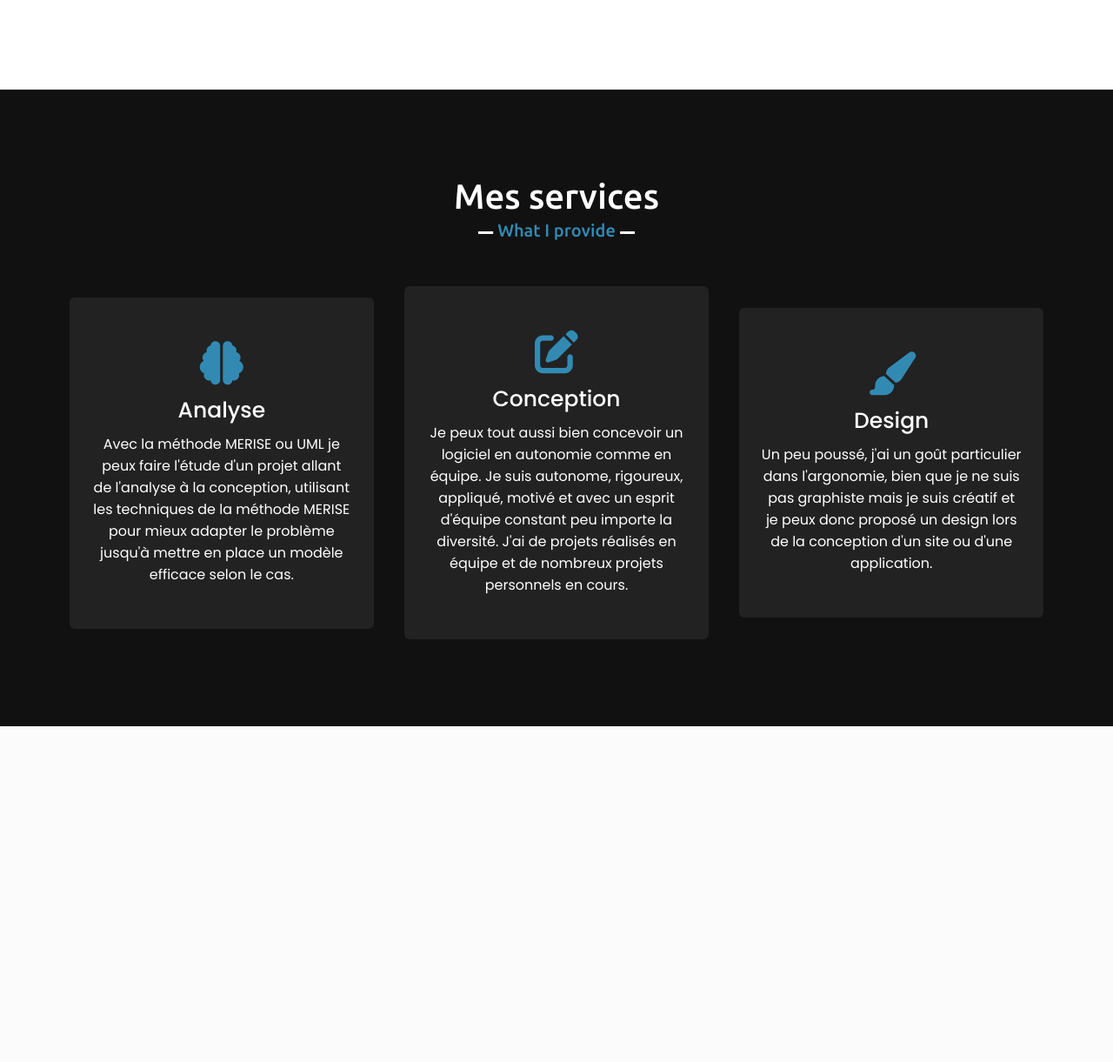
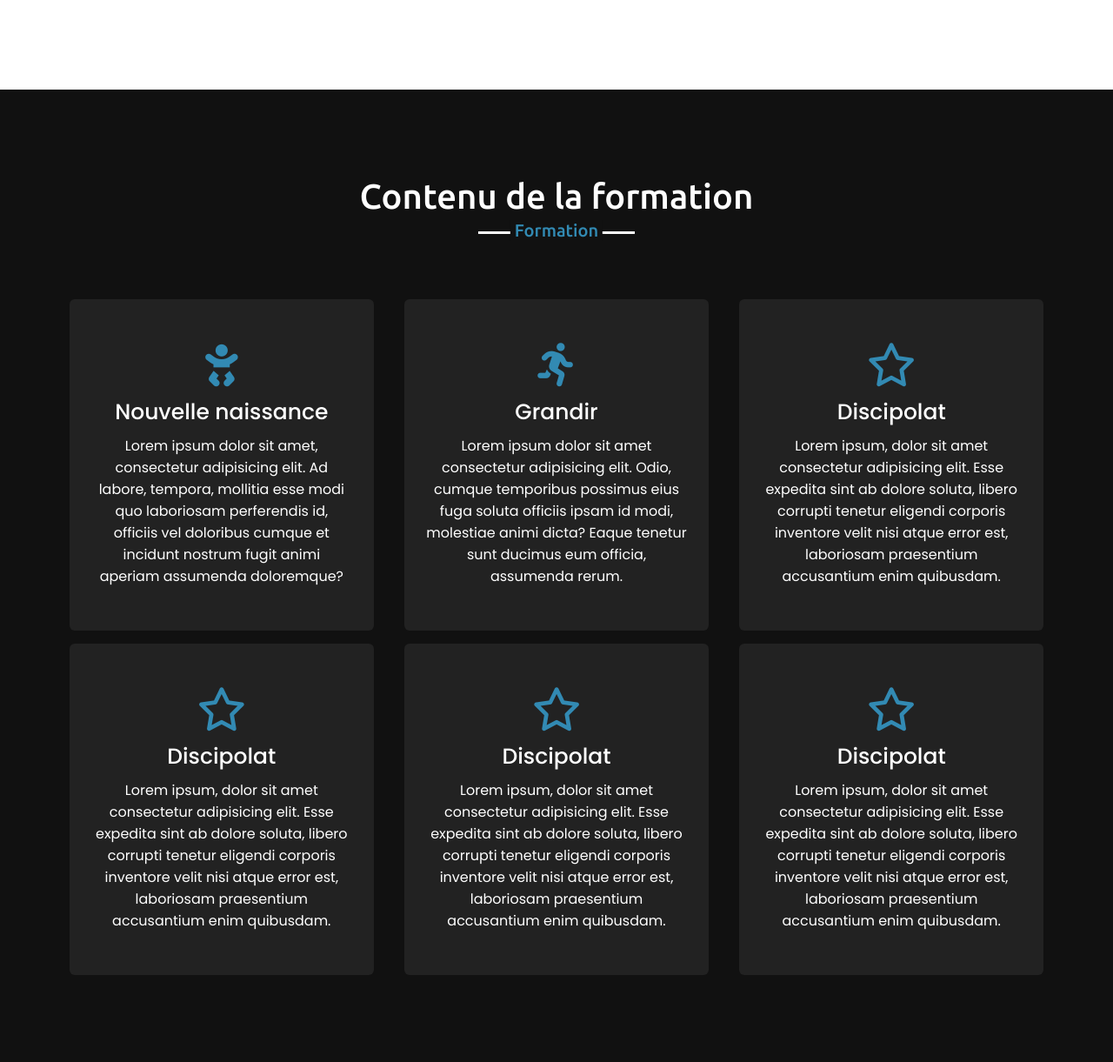
Before and after one commit to dididnk/Ecodis, a PHP site: page / in a window 1280 px wide. Shown: the part 1630-2851 px from the top of the page at 87% size. Before the commit the page ends 2465 px from the top, so only its background shows below. Run offline with PHP 8.4, Linux system fonts and the light colour scheme; some libraries are stand-ins or nearby versions.

Commit message:
Modification de Contenu

```diff
--- a/index.html
+++ b/index.html
@@ -65,42 +65,62 @@
         </div>
     </section>
 
-    <!-- services section start -->
-    <section class="services" id="services">
+    <!-- contenu section start -->
+    <section class="contenu" id="contenu">
         <div class="max-width">
-            <h2 class="title">Mes services</h2>
-            <div class="serv-content">
+            <h2 class="title">Contenu de la formation</h2>
+            <div class="ctn-content">
                 <div class="card">
                     <div class="box">
-                        <i class="fas fa-brain"></i>
-                        <div class="text">Analyse</div>
+                        <i class="fas fa-baby"></i>
+                        <div class="text">Nouvelle naissance</div>
                         <p>
-                            Avec la méthode MERISE ou UML je peux faire l'étude d'un projet allant de l'analyse à la
-                            conception,
-                            utilisant les techniques de la méthode MERISE pour mieux adapter le problème jusqu'à mettre
-                            en place un modèle efficace selon le cas.
+                            Lorem ipsum dolor sit amet, consectetur adipisicing elit. Ad labore, tempora, mollitia esse modi quo laboriosam perferendis id, officiis vel doloribus cumque et incidunt nostrum fugit animi aperiam assumenda doloremque?
                         </p>
                     </div>
                 </div>
                 <div class="card">
                     <div class="box">
-                        <i class="fas fa-edit"></i>
-                        <div class="text">Conception</div>
-                        <p>Je peux tout aussi bien concevoir un logiciel en autonomie comme en équipe.
-                            Je suis autonome, rigoureux, appliqué,
-                            motivé et avec un esprit d'équipe constant peu importe la diversité.
-                            J'ai de projets réalisés en équipe et de nombreux projets personnels en cours.
+                        <i class="fas fa-running"></i>
+                        <div class="text">Grandir</div>
+                        <p>
+                            Lorem ipsum dolor sit amet consectetur adipisicing elit. Odio, cumque temporibus possimus eius fuga soluta officiis ipsam id modi, molestiae animi dicta? Eaque tenetur sunt ducimus eum officia, assumenda rerum.
                         </p>
                     </div>
                 </div>
                 <div class="card">
                     <div class="box">
-                        <i class="fas fa-paint-brush"></i>
-                        <div class="text">Design</div>
-                        <p>Un peu poussé, j'ai un goût particulier dans l'argonomie, bien que je ne suis pas graphiste
-                            mais
-                            je suis créatif et je peux donc proposé un design lors de la conception d'un site ou d'une
-                            application.
+                        <i class="far fa-star"></i>
+                        <div class="text">Discipolat</div>
+                        <p>
+                            Lorem ipsum, dolor sit amet consectetur adipisicing elit. Esse expedita sint ab dolore soluta, libero corrupti tenetur eligendi corporis inventore velit nisi atque error est, laboriosam praesentium accusantium enim quibusdam.
+                        </p>
+                    </div>
+                </div>
+                <div class="card">
+                    <div class="box">
+                        <i class="far fa-star"></i>
+                        <div class="text">Discipolat</div>
+                        <p>
+                            Lorem ipsum, dolor sit amet consectetur adipisicing elit. Esse expedita sint ab dolore soluta, libero corrupti tenetur eligendi corporis inventore velit nisi atque error est, laboriosam praesentium accusantium enim quibusdam.
+                        </p>
+                    </div>
+                </div>
+                <div class="card">
+                    <div class="box">
+                        <i class="far fa-star"></i>
+                        <div class="text">Discipolat</div>
+                        <p>
+                            Lorem ipsum, dolor sit amet consectetur adipisicing elit. Esse expedita sint ab dolore soluta, libero corrupti tenetur eligendi corporis inventore velit nisi atque error est, laboriosam praesentium accusantium enim quibusdam.
+                        </p>
+                    </div>
+                </div>
+                <div class="card">
+                    <div class="box">
+                        <i class="far fa-star"></i>
+                        <div class="text">Discipolat</div>
+                        <p>
+                            Lorem ipsum, dolor sit amet consectetur adipisicing elit. Esse expedita sint ab dolore soluta, libero corrupti tenetur eligendi corporis inventore velit nisi atque error est, laboriosam praesentium accusantium enim quibusdam.
                         </p>
                     </div>
                 </div>
--- a/style.css
+++ b/style.css
@@ -42,11 +42,11 @@ section{
     padding: 0 80px;
     margin: auto;
 }
-.about, .services, .skills, .teams, .contact, footer{
+.about, .contenu, .skills, .teams, .contact, footer{
     font-family: 'Poppins', sans-serif;
 }
 .about .about-content,
-.services .serv-content,
+.contenu .ctn-content,
 .skills .skills-content,
 .contact .contact-content{
     display: flex;
@@ -249,47 +249,48 @@ section .title::after{
 }
 
 
-/* services section styling */
-.services, .teams{
+/* contenu section styling */
+.contenu, .teams{
     color:#fff;
     background: #111;
 }
-.services .title::before,
+.contenu .title::before,
 .teams .title::before{
     background: #fff;
 }
-.services .title::after,
+.contenu .title::after,
 .teams .title::after{
     background: #111;
-    content: "What I provide";
+    content: "Formation";
 }
-.services .serv-content .card{
+.contenu .ctn-content .card{
     width: calc(33% - 20px);
     background: #222;
     text-align: center;
     border-radius: 6px;
     padding: 50px 25px;
+    margin-top: 15px;
     cursor: pointer;
     transition: all 0.3s ease;
 }
-.services .serv-content .card:hover{
+.contenu .ctn-content .card:hover{
     background: rgb(50, 138, 179);
 }
-.services .serv-content .card .box{
+.contenu .ctn-content .card .box{
     transition: all 0.3s ease;
 }
-.services .serv-content .card:hover .box{
+.contenu .ctn-content .card:hover .box{
     transform: scale(1.05);
 }
-.services .serv-content .card i{
+.contenu .ctn-content .card i{
     font-size: 50px;
     color: rgb(50, 138, 179);
     transition: color 0.3s ease;
 }
-.services .serv-content .card:hover i{
+.contenu .ctn-content .card:hover i{
     color: #fff;
 }
-.services .serv-content .card .text{
+.contenu .ctn-content .card .text{
     font-size: 25px;
     font-weight: 500;
     margin: 10px 0 7px 0;
@@ -622,7 +623,7 @@ footer span a:hover{
     .about .about-content .right{
         flex: 100%;
     }
-    .services .serv-content .card{
+    .contenu .ctn-content .card{
         width: calc(50% - 10px);
         margin-bottom: 20px;
     }
@@ -646,7 +647,7 @@ footer span a:hover{
     .home .home-content a{
         font-size: 20px;
     }
-    .services .serv-content .card{
+    .contenu .ctn-content .card{
         width: 100%;
     }
 }
```
